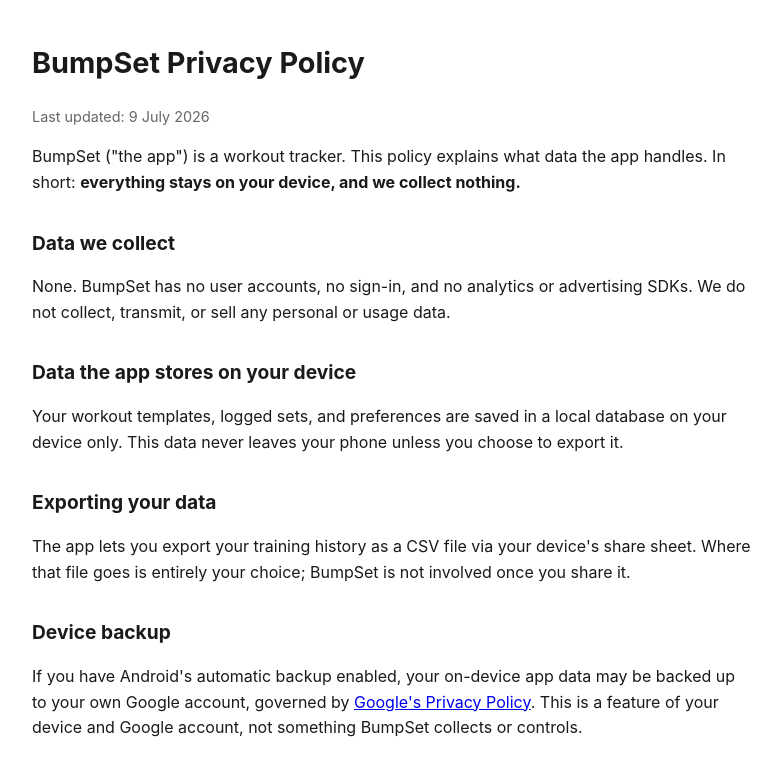
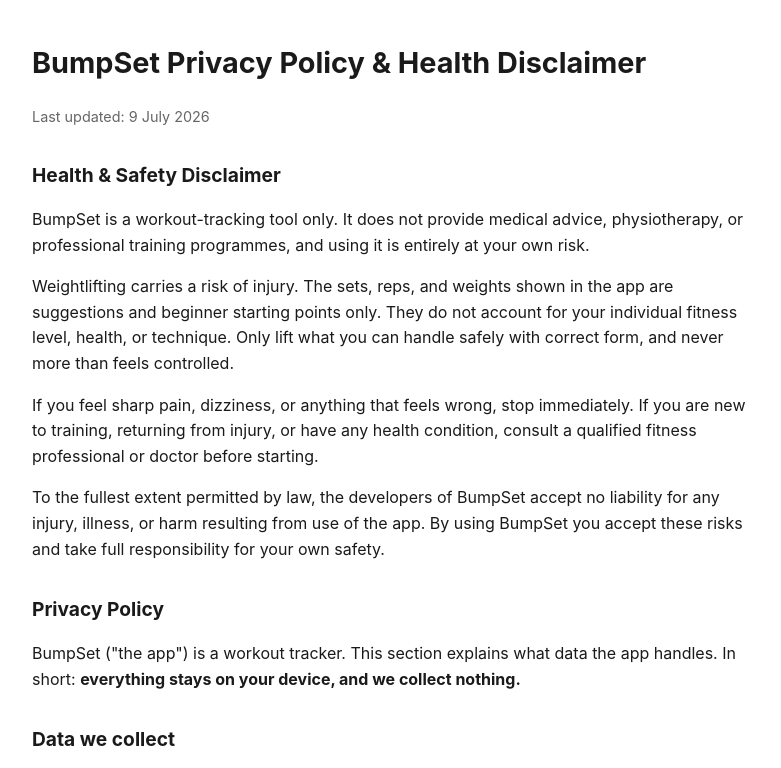
Before and after one commit to Flavlus/bumpset-privacy, a plain HTML site: page index.html in a window 1280 px wide. Shown: the top 768 px of the page, without its empty margins (248-1029 px from the left). Drawn offline with Linux system fonts and the light colour scheme.

Commit message:
Add health & safety disclaimer

```diff
--- a/index.html
+++ b/index.html
@@ -3,7 +3,7 @@
 <head>
 <meta charset="utf-8">
 <meta name="viewport" content="width=device-width, initial-scale=1">
-<title>BumpSet — Privacy Policy</title>
+<title>BumpSet Privacy Policy & Disclaimer</title>
 <style>
   body { font-family: -apple-system, Segoe UI, Roboto, Helvetica, Arial, sans-serif;
          max-width: 720px; margin: 40px auto; padding: 0 20px; line-height: 1.6;
@@ -15,10 +15,29 @@
 </style>
 </head>
 <body>
-  <h1>BumpSet Privacy Policy</h1>
+  <h1>BumpSet Privacy Policy &amp; Health Disclaimer</h1>
   <p class="updated">Last updated: 9 July 2026</p>
 
-  <p>BumpSet ("the app") is a workout tracker. This policy explains what data
+  <h2>Health &amp; Safety Disclaimer</h2>
+  <p>BumpSet is a workout-tracking tool only. It does not provide medical
+  advice, physiotherapy, or professional training programmes, and using it is
+  entirely at your own risk.</p>
+  <p>Weightlifting carries a risk of injury. The sets, reps, and weights shown
+  in the app are suggestions and beginner starting points only. They do not
+  account for your individual fitness level, health, or technique. Only lift
+  what you can handle safely with correct form, and never more than feels
+  controlled.</p>
+  <p>If you feel sharp pain, dizziness, or anything that feels wrong, stop
+  immediately. If you are new to training, returning from injury, or have any
+  health condition, consult a qualified fitness professional or doctor before
+  starting.</p>
+  <p>To the fullest extent permitted by law, the developers of BumpSet accept
+  no liability for any injury, illness, or harm resulting from use of the app.
+  By using BumpSet you accept these risks and take full responsibility for your
+  own safety.</p>
+
+  <h2>Privacy Policy</h2>
+  <p>BumpSet ("the app") is a workout tracker. This section explains what data
   the app handles. In short: <strong>everything stays on your device, and we
   collect nothing.</strong></p>
 
```
